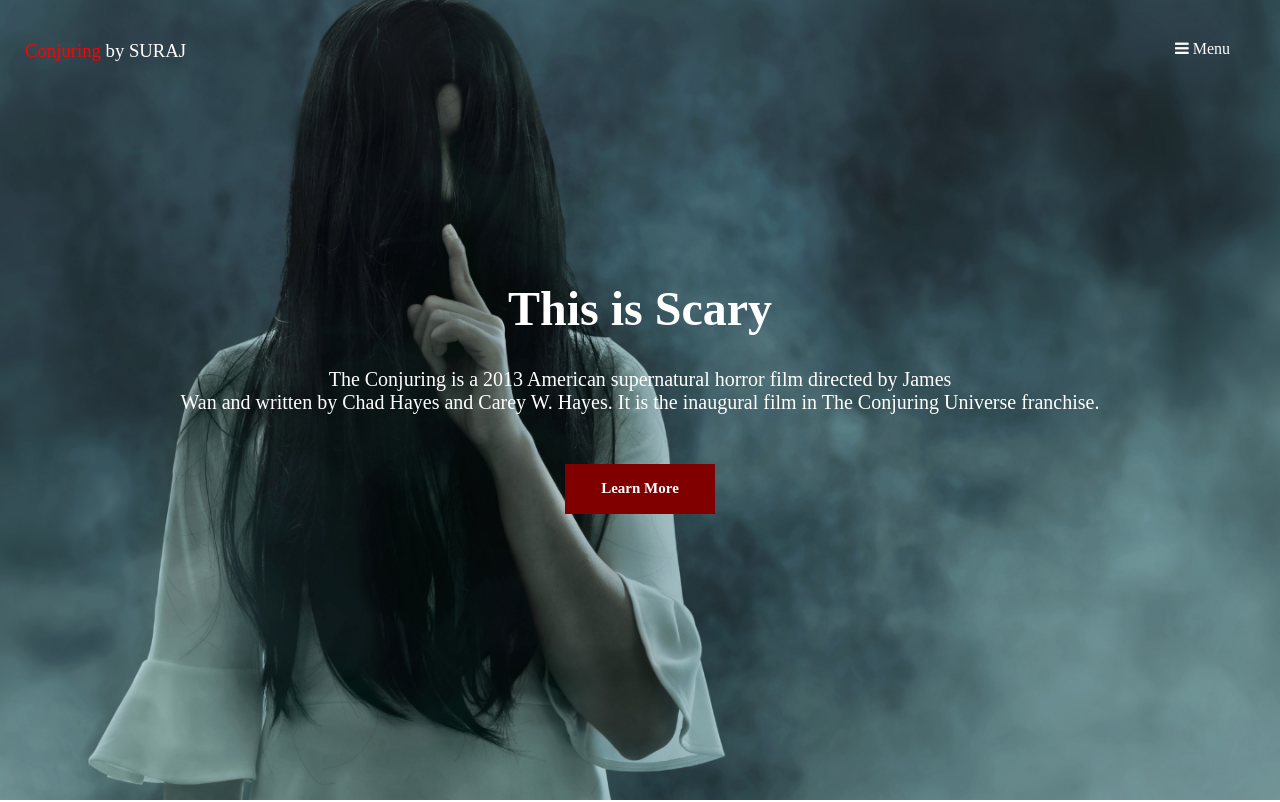
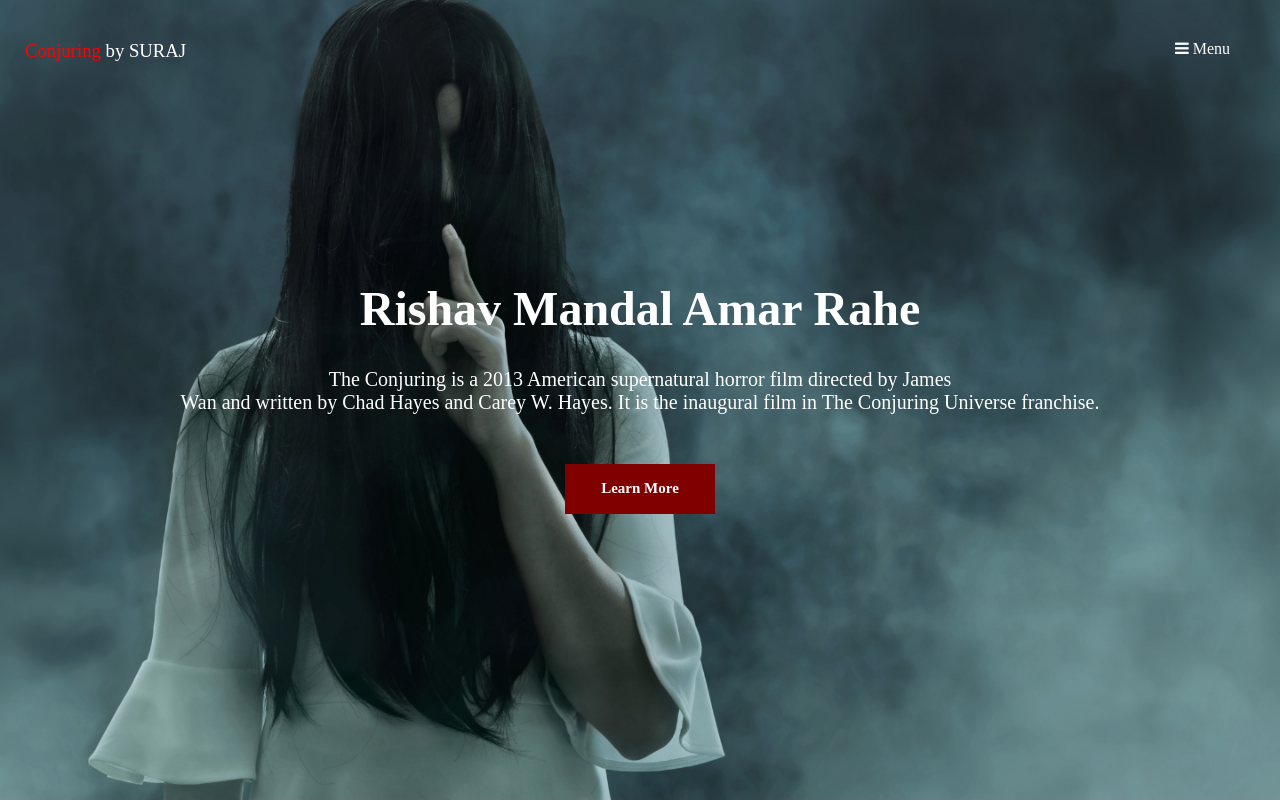
Before and after one commit to surajbarnwalsuryavanshi/Conjuring, a plain HTML site: page index.html in a window 1280 px wide. Shown: the top 802 px of the page. Drawn offline with Linux system fonts and the light colour scheme; a web font is replaced by a local one.

Commit message:
update website

```diff
--- a/index.html
+++ b/index.html
@@ -15,7 +15,7 @@
 
             <div class="banner">
 
-                <h1>This is Scary</h1>
+                <h1>Rishav Mandal Amar Rahe</h1>
 
                 <p>The Conjuring is a 2013 American supernatural horror film directed by James<br> Wan and written by Chad Hayes and Carey W. Hayes. It is the inaugural film in The Conjuring Universe franchise.</p>
 
```
